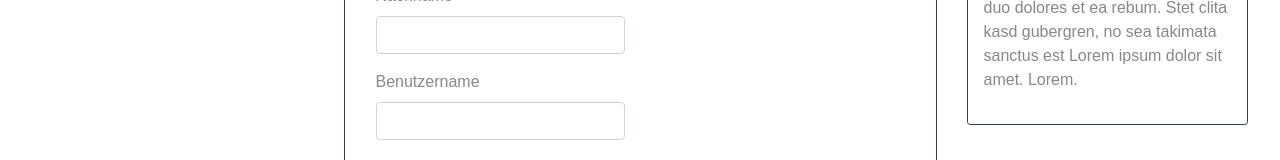
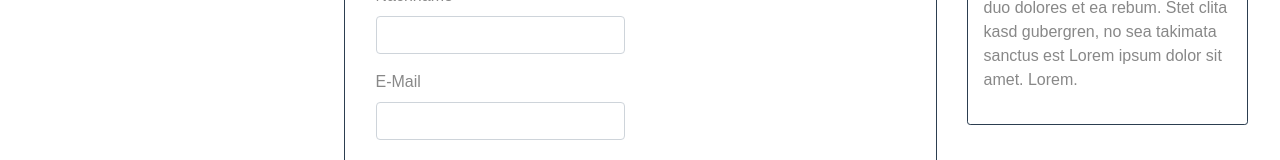
Before and after one commit to SaidulHofmann/MartinPolak-Give-It-Away-Frontend, an Angular app: page /register in a window 1280 px wide. Shown: the part 337-497 px from the top of the page. Built offline with nearby package versions, Linux system fonts and the light colour scheme.

Commit message:
small changes (email instead of username)

```diff
--- a/src/app/_models/user.ts
+++ b/src/app/_models/user.ts
@@ -1,5 +1,5 @@
 export class User {
-  username: string;
+  email: string;
   password: string;
   firstname: string;
   lastname: string;
--- a/src/app/_services/user.service.ts
+++ b/src/app/_services/user.service.ts
@@ -24,13 +24,13 @@ export class UserService {
   /** POST: add a new user to the server */
   register(user: User): Observable<User> {
     return this.http.post<User>(this.usersUrl, user, httpOptions).pipe(
-      tap((article: User) => this.log(`User ${user.username} hinzugefügt.`)),
+      tap((article: User) => this.log(`User ${user.lastname} hinzugefügt.`)),
       catchError(this.handleError<User>('addUser'))
     );
   }
 
   private log(message: string) {
-    this.messageService.add('Artikel Service: ' + message);
+    this.messageService.add('User Service: ' + message);
   }
 
   /**
--- a/src/app/register/register.component.html
+++ b/src/app/register/register.component.html
@@ -11,10 +11,10 @@
       <input type="text" class="form-control" name="lastName" [(ngModel)]="model.lastname" #lastname="ngModel" required />
       <div *ngIf="f.submitted && !lastname.valid" class="help-block">Nachname ist ein Pflichtfeld</div>
     </div>
-    <div class="form-group" [ngClass]="{ 'has-error': f.submitted && !username.valid }">
-      <label for="username">Benutzername</label>
-      <input type="text" class="form-control" name="username" [(ngModel)]="model.username" #username="ngModel" required />
-      <div *ngIf="f.submitted && !username.valid" class="help-block">Benutzername ist ein Pflichfeld</div>
+    <div class="form-group" [ngClass]="{ 'has-error': f.submitted && !email.valid }">
+      <label for="email">E-Mail</label>
+      <input type="text" class="form-control" name="email" [(ngModel)]="model.email" #username="ngModel" required />
+      <div *ngIf="f.submitted && !email.valid" class="help-block">E-Mail ist ein Pflichfeld</div>
     </div>
     <div class="form-group" [ngClass]="{ 'has-error': f.submitted && !password.valid }">
       <label for="password">Passwort</label>
```
